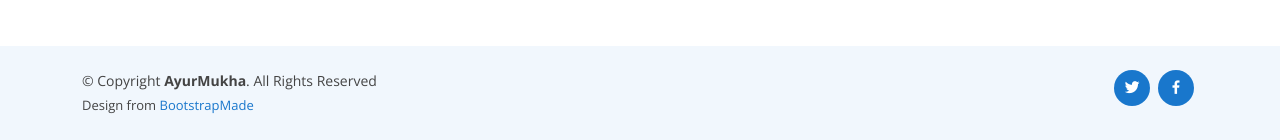
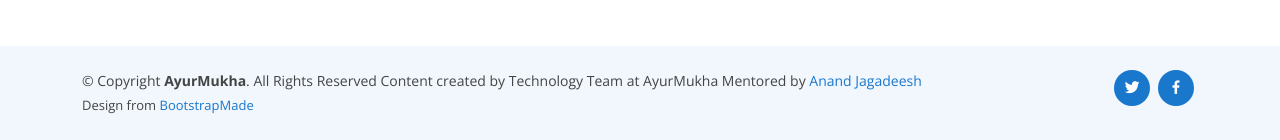
Before and after one commit to ayurmukha/ayurmukha.github.io, a plain HTML site: page index.html in a window 1280 px wide. Shown: the part 6134-6274 px from the top of the page. Drawn offline with nearby package versions, Linux system fonts and the light colour scheme; files whose address does not match are found by name.

Commit message:
Update index.html

```diff
--- a/index.html
+++ b/index.html
@@ -399,6 +399,8 @@
       <div class="me-md-auto text-center text-md-start">
         <div class="copyright">
           &copy; Copyright <strong><span>AyurMukha</span></strong>. All Rights Reserved
+	  Content created by Technology Team at AyurMukha
+	  Mentored by <a href="http://www.anandj.xyz/" target="_blank">Anand Jagadeesh</a>
         </div>
         <div class="credits">
           <!-- All the links in the footer should remain intact. -->
```
